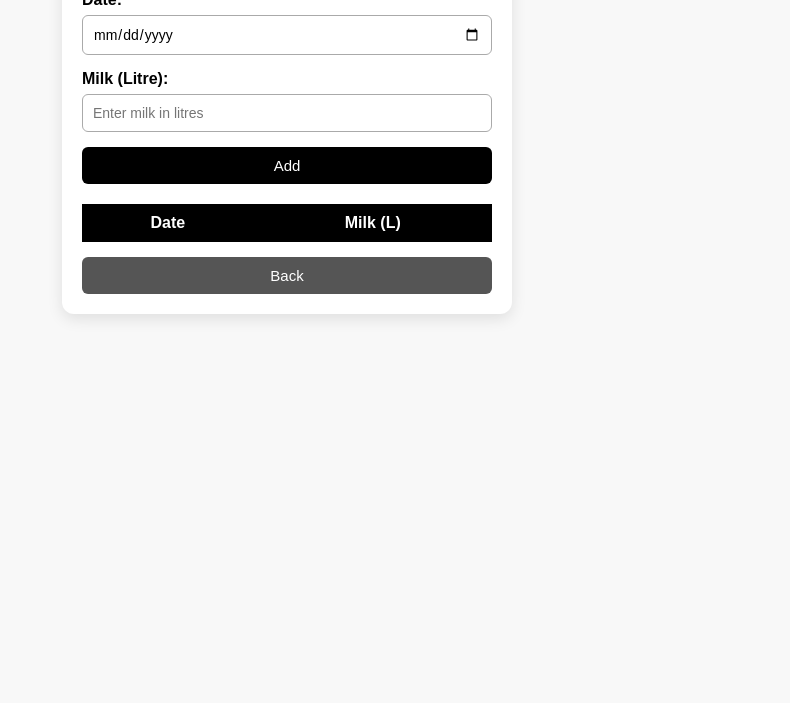
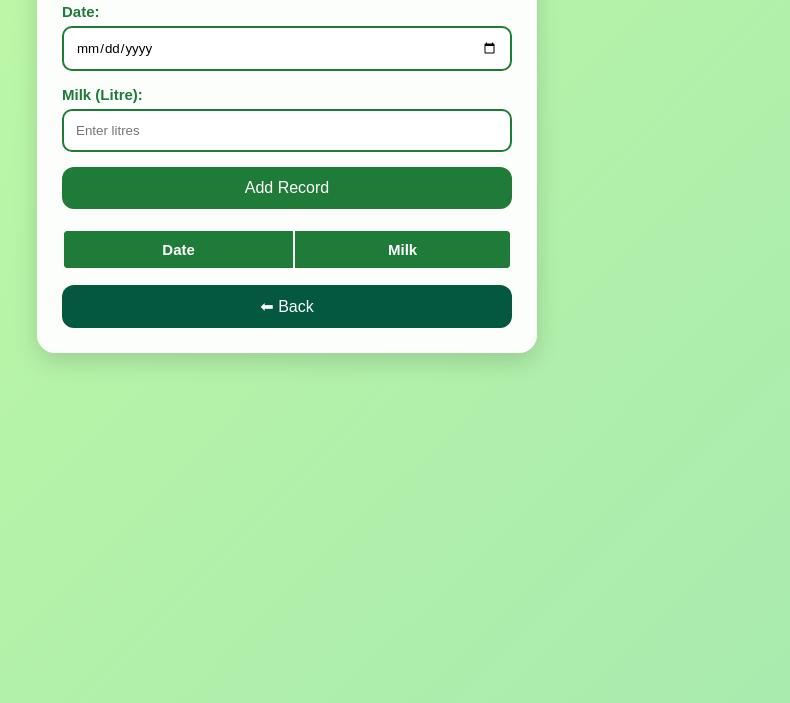
Before and after one commit to omkartakkekar2007-coder/FP-, a plain HTML site: page record.html in a window 1280 px wide. Shown: the part 97-800 px from the top of the page, without its empty margins (353-1143 px from the left). Drawn offline with Linux system fonts and the light colour scheme.

Commit message:
Update record.html

```diff
--- a/record.html
+++ b/record.html
@@ -10,142 +10,154 @@
             margin: 0;
             padding: 0;
             box-sizing: border-box;
-            font-family: Arial, sans-serif;
+            font-family: "Poppins", sans-serif;
         }
 
         body {
-            background: #f8f8f8;
+            background: linear-gradient(135deg, #c1fba4, #a7e9af);
+            min-height: 100vh;
             padding: 20px;
         }
 
         .container {
-            max-width: 450px;
-            background: #fff;
+            max-width: 500px;
             margin: auto;
-            padding: 20px;
-            border-radius: 12px;
-            box-shadow: 0 5px 15px rgba(0,0,0,0.1);
+            background: rgba(255,255,255,0.95);
+            padding: 25px;
+            border-radius: 18px;
+            box-shadow: 0 8px 25px rgba(0,0,0,0.15);
+            animation: fadeUp 0.9s ease;
         }
 
-        h2 {
+        h1 {
             text-align: center;
-            margin-bottom: 20px;
-            color: #222;
+            color: #1e7b38;
+            margin-bottom: 18px;
+            font-size: 32px;
         }
 
         label {
+            font-size: 15px;
             font-weight: 600;
+            color: #1e7b38;
         }
 
         input {
             width: 100%;
-            padding: 10px;
-            margin: 6px 0 15px;
-            border: 1px solid #aaa;
-            border-radius: 6px;
-            font-size: 14px;
+            padding: 12px;
+            border: 2px solid #1e7b38;
+            border-radius: 10px;
+            margin-top: 5px;
+            margin-bottom: 15px;
+            outline: none;
         }
 
         button {
             width: 100%;
-            padding: 10px;
-            background: black;
-            color: white;
-            font-size: 15px;
+            padding: 12px;
+            background: #1e7b38;
+            color: #fff;
             border: none;
-            border-radius: 6px;
+            border-radius: 12px;
+            font-size: 16px;
             cursor: pointer;
+            transition: 0.25s;
         }
 
         button:hover {
-            background: #333;
+            background: #17642e;
+            transform: scale(1.03);
         }
 
         table {
             width: 100%;
             margin-top: 20px;
-            border-collapse: collapse;
+            border-radius: 10px;
+            overflow: hidden;
         }
 
-        th {
-            background: black;
+        table th {
+            background: #1e7b38;
             color: white;
             padding: 10px;
+            font-size: 15px;
         }
 
-        td {
+        table td {
+            background: rgba(255,255,255,0.9);
             padding: 10px;
-            background: #fff;
-            border-bottom: 1px solid #ddd;
             text-align: center;
         }
 
         .back-btn {
             margin-top: 15px;
-            background: #555;
+            background: #03583f;
         }
 
-        .back-btn:hover {
-            background: #333;
+        @keyframes fadeUp {
+            from { opacity: 0; transform: translateY(25px); }
+            to   { opacity: 1; transform: translateY(0); }
         }
 
     </style>
 </head>
+
 <body>
 
     <div class="container">
-        <h2>Milk Record</h2>
+        <h1>Milk Record</h1>
 
         <label>Date:</label>
         <input type="date" id="date">
 
         <label>Milk (Litre):</label>
-        <input type="number" id="milk" placeholder="Enter milk in litres">
+        <input type="number" id="milk" placeholder="Enter litres">
 
-        <button onclick="addRecord()">Add</button>
+        <button onclick="saveRecord()">Add Record</button>
 
         <table>
             <thead>
                 <tr>
                     <th>Date</th>
-                    <th>Milk (L)</th>
+                    <th>Milk</th>
                 </tr>
             </thead>
-            <tbody id="recordList"></tbody>
+            <tbody id="recordList">
+            </tbody>
         </table>
 
-        <button class="back-btn" onclick="goBack()">Back</button>
+        <button class="back-btn" onclick="goBack()">⬅ Back</button>
     </div>
 
     <script>
-        function addRecord() {
-            let date = document.getElementById("date").value;
-            let milk = document.getElementById("milk").value;
+        function saveRecord() {
+            const date = document.getElementById("date").value;
+            const milk = document.getElementById("milk").value;
 
             if (date === "" || milk === "") {
-                alert("Please enter both date and milk quantity.");
+                alert("Please enter both date and milk quantity!");
                 return;
             }
 
-            let records = JSON.parse(localStorage.getItem("records")) || [];
+            let list = JSON.parse(localStorage.getItem("milkRecords")) || [];
 
-            records.push({ date, milk });
+            list.push({ date, milk });
 
-            localStorage.setItem("records", JSON.stringify(records));
+            localStorage.setItem("milkRecords", JSON.stringify(list));
 
             loadRecords();
         }
 
         function loadRecords() {
-            let records = JSON.parse(localStorage.getItem("records")) || [];
-            let table = document.getElementById("recordList");
+            let list = JSON.parse(localStorage.getItem("milkRecords")) || [];
+            const table = document.getElementById("recordList");
             table.innerHTML = "";
 
-            records.forEach((r) => {
+            list.forEach(r => {
                 table.innerHTML += `
                     <tr>
                         <td>${r.date}</td>
-                        <td>${r.milk}</td>
+                        <td>${r.milk} L</td>
                     </tr>
                 `;
             });
```
